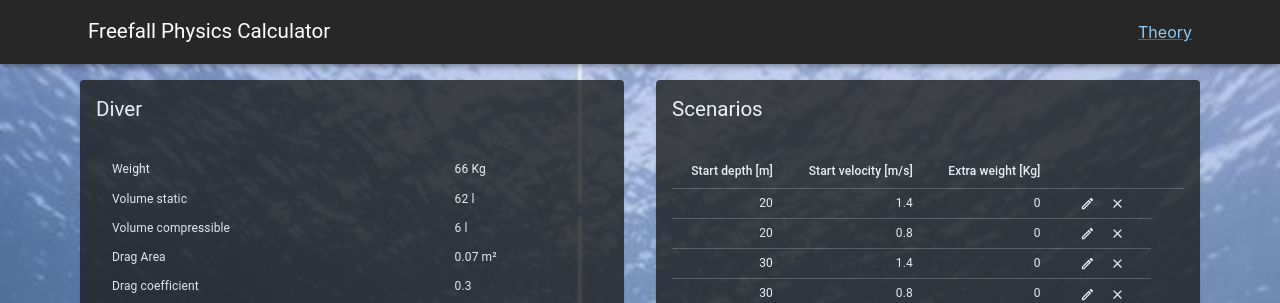
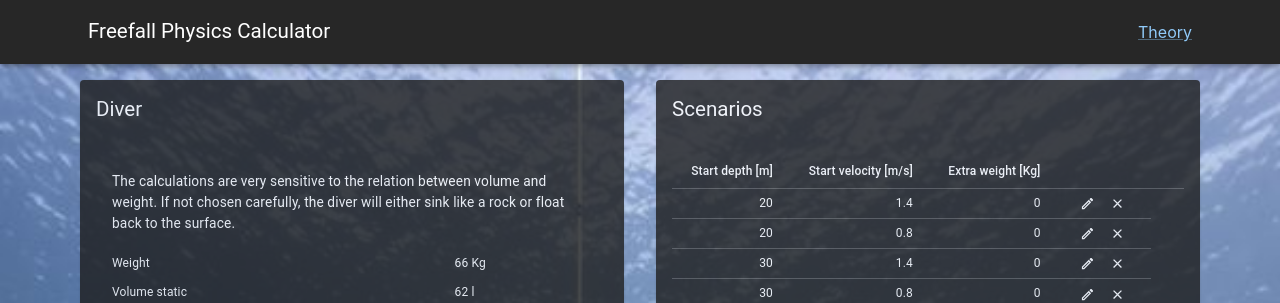
Before and after one commit to mr-pf/freedive, a React (Create React App) app in the folder freefall-frontend/: page / in a window 1280 px wide. Shown: the top 303 px of the page. Built offline with nearby package versions, Linux system fonts and the light colour scheme; no server answers.

Commit message:
weight-volume ratio warning

```diff
--- a/freefall-frontend/src/components/diver/DiverAttributes.tsx
+++ b/freefall-frontend/src/components/diver/DiverAttributes.tsx
@@ -10,7 +10,7 @@ import {
     TableCell,
     tableCellClasses,
     TableContainer,
-    TableRow
+    TableRow, Typography
 } from "@mui/material";
 import EditOutlinedIcon from '@mui/icons-material/EditOutlined';
 import EditDiverAttributesDialog from "./EditDiverAttributesDialog";
@@ -38,11 +38,17 @@ const DiverAttributes = () => {
         ['Drag coefficient', diver.drag_coefficient, '  ']
     ]
 
+    const diverText = 'The calculations are very sensitive to the relation between volume and weight.' +
+        ' If not chosen carefully, the diver will either sink like a rock or float back to the surface.'
+
     return (
         <Fragment>
             <TableContainer component={Card}>
                 <CardHeader title="Diver"/>
                 <CardContent>
+                    <Typography padding={2}>
+                        {diverText}
+                    </Typography>
                     <Table
                         aria-label="scenarios"
                         size="small"
```
Also changed, not shown: 2 other files (tests, documents, lock files or other folders).
